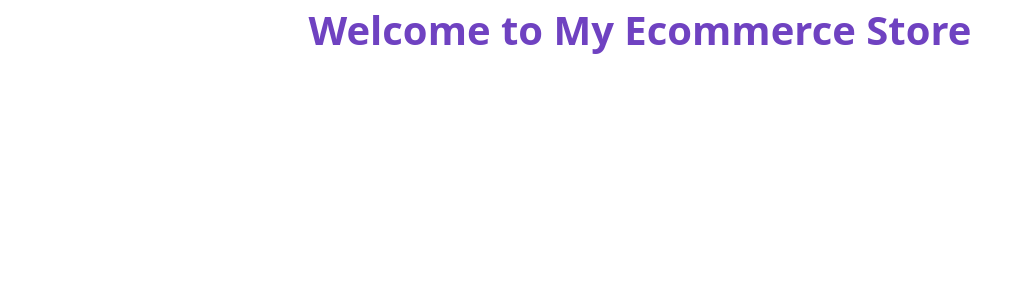
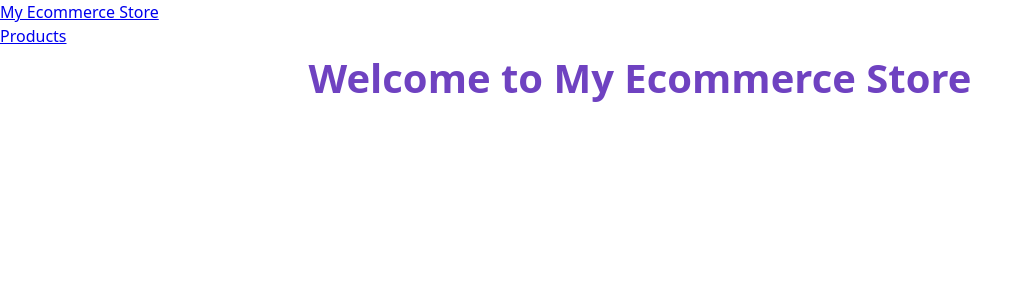
Before and after one commit to rarribas/eccomerce-demo, an Angular app: page / in a window 1280 px wide. Shown: the top 300 px of the page, without its empty margins (0-1032 px from the left). Built offline with nearby package versions, Linux system fonts and the light colour scheme.

Commit message:
adds new component

```diff
--- a/src/app/app.html
+++ b/src/app/app.html
@@ -1 +1,2 @@
+<app-nav/>
 <h1> Welcome to My Ecommerce Store</h1>
--- a/src/app/app.ts
+++ b/src/app/app.ts
@@ -1,9 +1,10 @@
 import { Component, signal } from '@angular/core';
 import { RouterOutlet } from '@angular/router';
+import { Nav } from "./core/layout/nav/nav";
 
 @Component({
   selector: 'app-root',
-  imports: [RouterOutlet],
+  imports: [RouterOutlet, Nav],
   templateUrl: './app.html',
   styleUrl: './app.css'
 })
--- /dev/null
+++ b/src/app/core/layout/nav/nav.html
@@ -0,0 +1,8 @@
+<nav>
+  <p>
+    <a href="/">My Ecommerce Store</a>
+  </p>
+  <ul>
+    <li><a href="/products">Products</a></li>
+  </ul>
+</nav>
```
Also changed, not shown: src/app/core/layout/nav/nav.ts (added, +9 -0 lines), src/app/core/layout/nav/nav.css (added), 1 other file (tests, documents, lock files or other folders).
